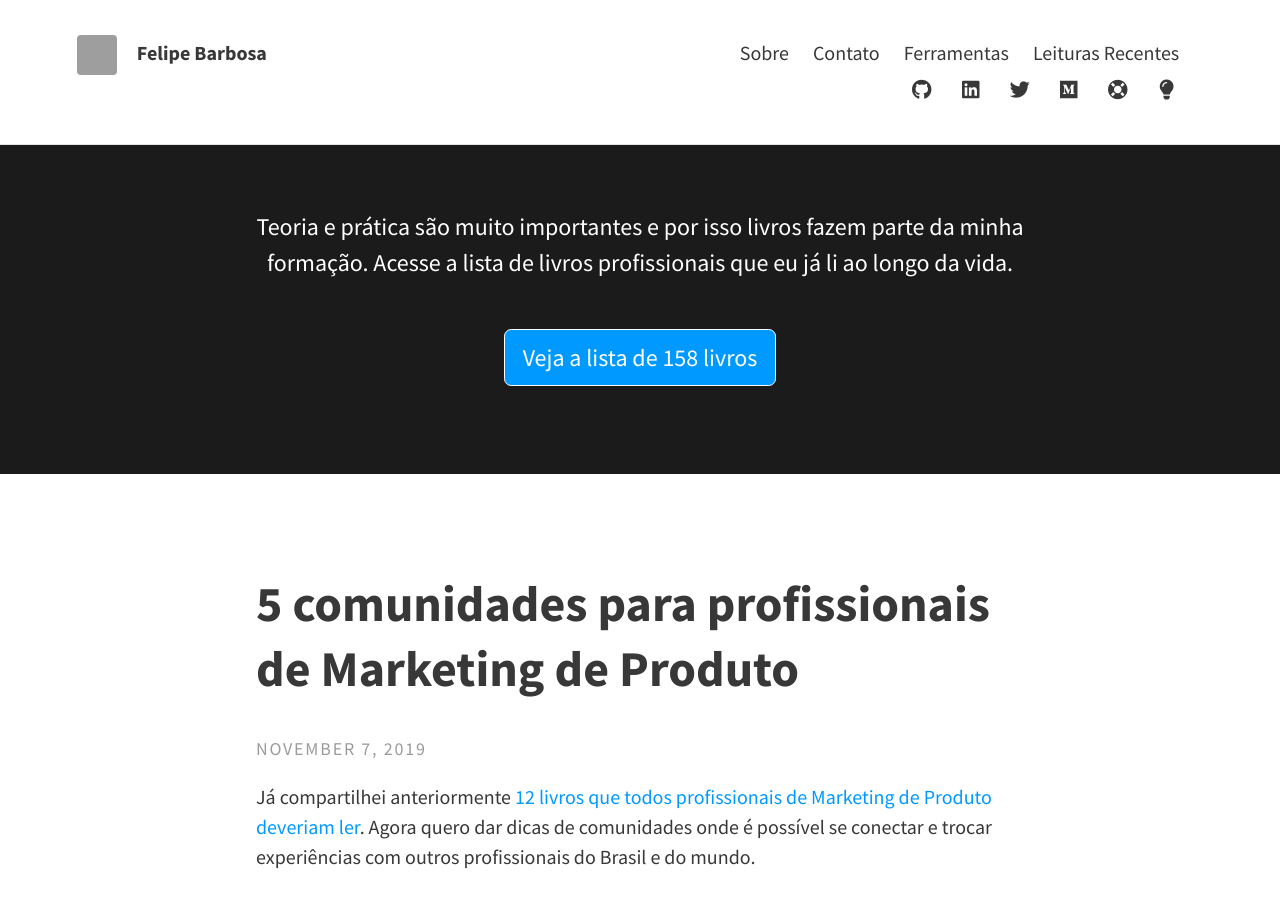
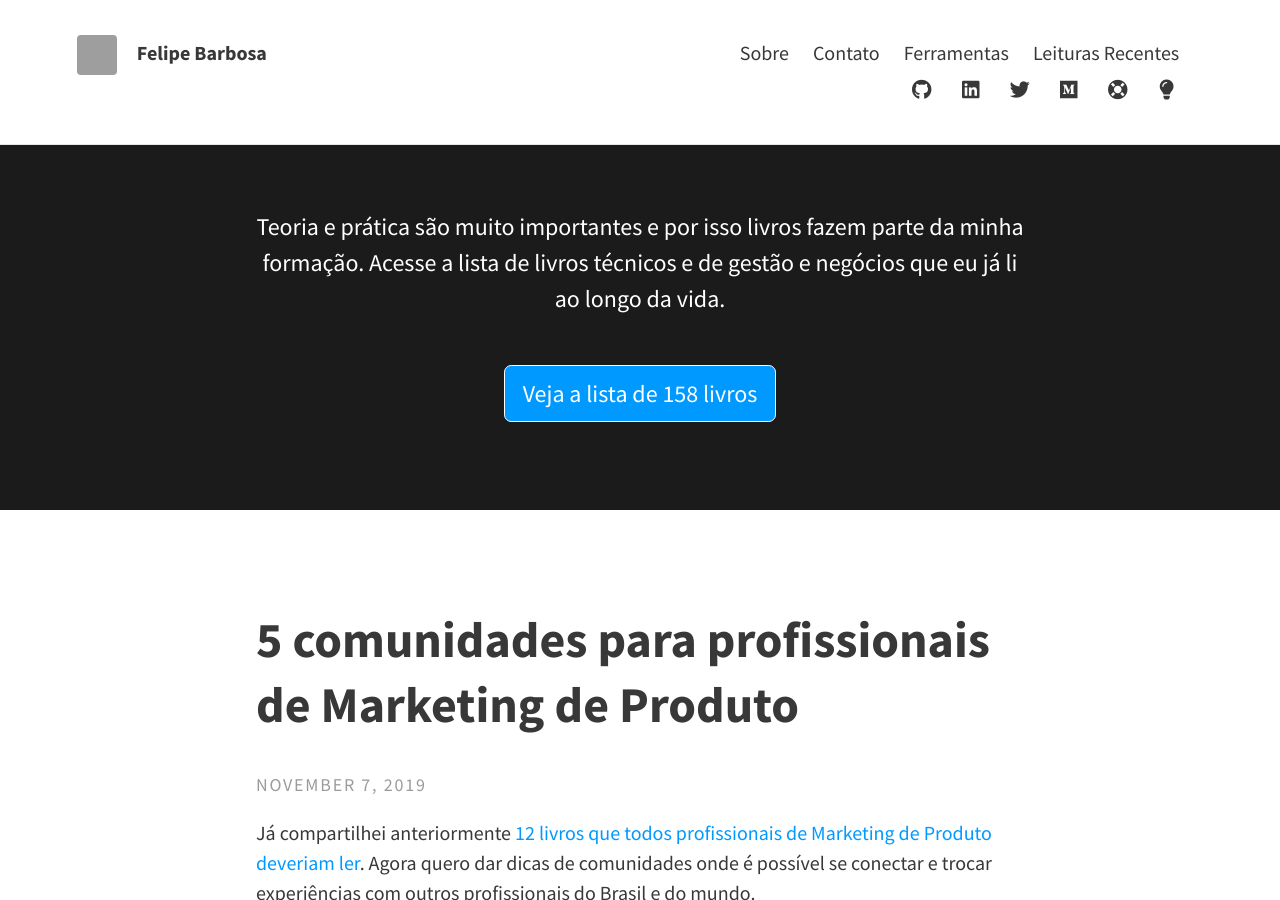
Before and after one commit to felipecbarbosa/felipecbarbosa.github.io, a Jekyll site: the page built from index.html, in a window 1280 px wide and 900 px high. Built offline with Jekyll 4.4.1, drawn with Linux system fonts in a browser that asks for light colours; nearby versions of some CDN libraries; the list of posts is cut into pages by our own code; comment, search, counter and statistics services are not loaded; grey boxes are pictures that could not be loaded.

Commit message:
Changed header text

```diff
--- a/_config.yml
+++ b/_config.yml
@@ -16,7 +16,7 @@ theme_settings:
 
   # Header and footer text
   header_text: >
-    <p style="color: #ffffff;">Teoria e prática são muito importantes e por isso livros fazem parte da minha formação. Acesse a lista de livros profissionais que eu já li ao longo da vida.</p>
+    <p style="color: #ffffff;">Teoria e prática são muito importantes e por isso livros fazem parte da minha formação. Acesse a lista de livros técnicos e de gestão e negócios que eu já li ao longo da vida.</p>
     <a class="button" style="color: #ffffff; background-color: #0099ff;" href="/livros-para-profissionais/">Veja a lista de 158 livros</a>
 
   header_text_feature_image:
```
